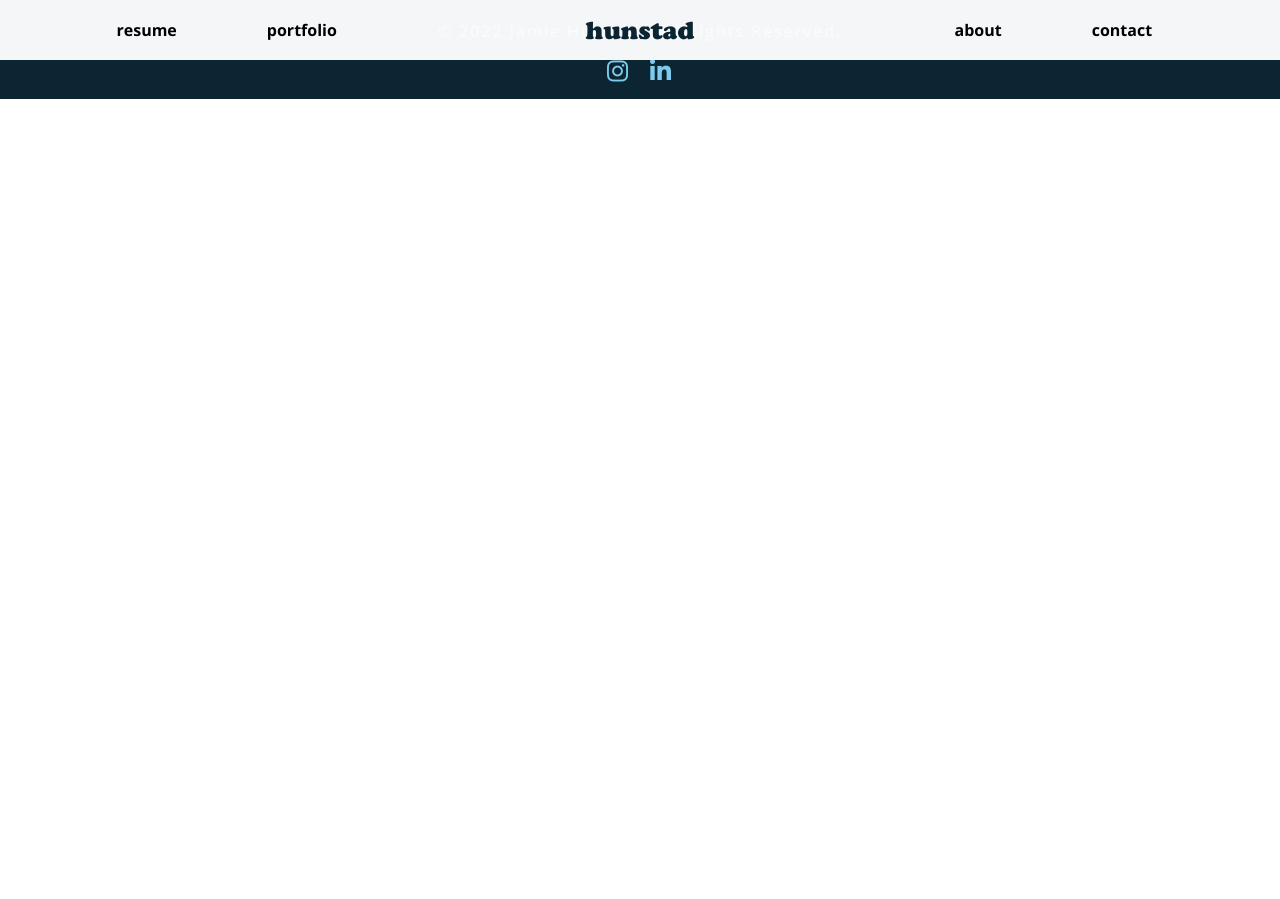
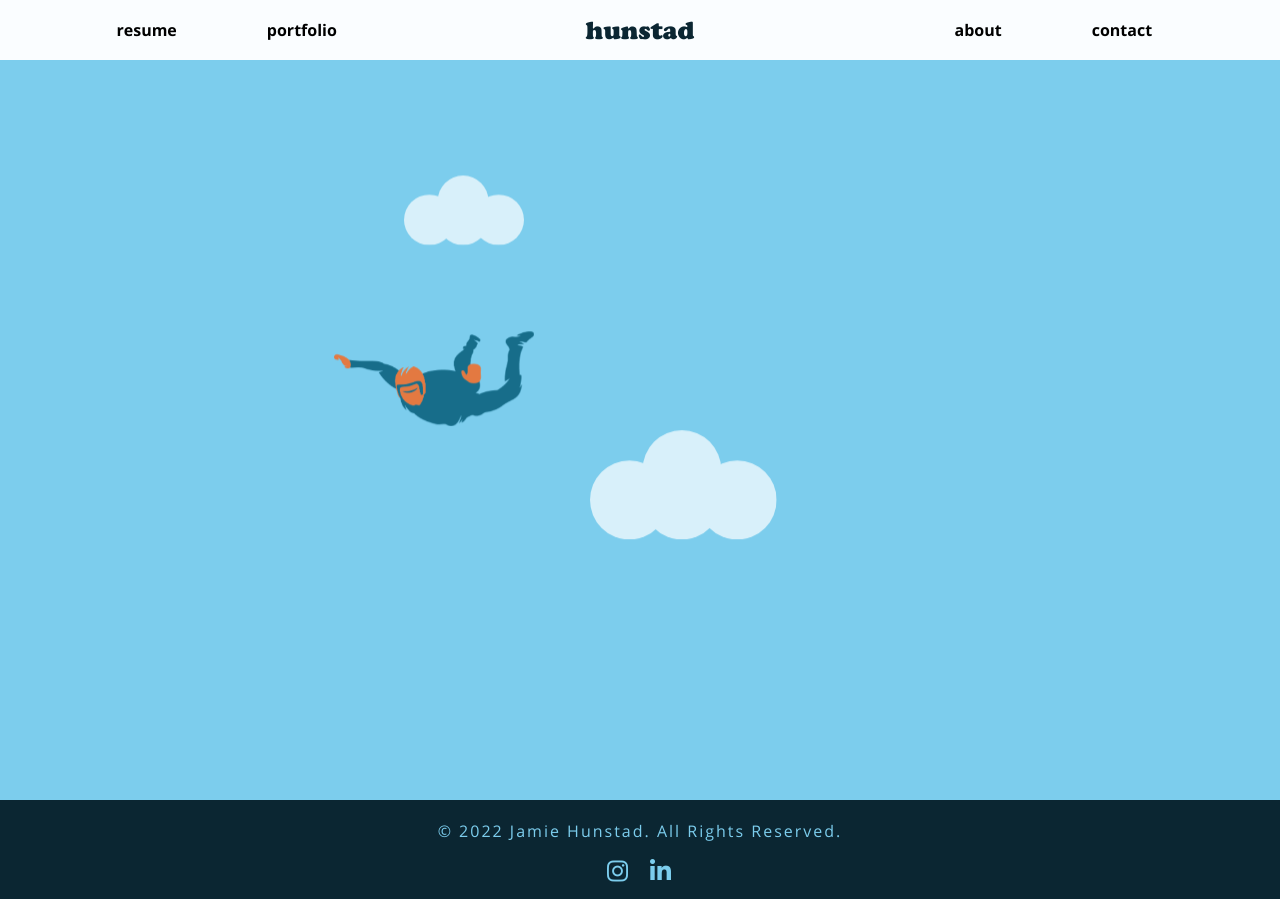
Before and after one commit to JamieHunstad/hunstad, an Angular app: page /about in a window 1280 px wide. Before the commit this address led to /. Before the commit the page ends 800 px from the top, so only its background shows below. Built offline with nearby package versions, Linux system fonts and the light colour scheme.

Commit message:
added about page

```diff
--- a/src/app/app-routing.module.ts
+++ b/src/app/app-routing.module.ts
@@ -1,11 +1,13 @@
 import { NgModule } from '@angular/core';
 import { RouterModule, Routes } from '@angular/router';
+import { AboutComponent } from './pages/about/about.component';
 import { HomeComponent } from './pages/home/home.component';
 import { ProjectsComponent } from './pages/projects/projects.component';
 
 const routes: Routes = [
   {path: '', component: HomeComponent},
-  {path: 'projects', component: ProjectsComponent}
+  {path: 'projects', component: ProjectsComponent},
+  {path: 'about', component: AboutComponent}
 ];
 
 @NgModule({
--- a/src/app/app.module.ts
+++ b/src/app/app.module.ts
@@ -7,6 +7,7 @@ import { HeaderComponent } from './shared/header/header.component';
 import { FooterComponent } from './shared/footer/footer.component';
 import { HomeComponent } from './pages/home/home.component';
 import { ProjectsComponent } from './pages/projects/projects.component';
+import { AboutComponent } from './pages/about/about.component';
 
 @NgModule({
   declarations: [
@@ -14,7 +15,8 @@ import { ProjectsComponent } from './pages/projects/projects.component';
     HeaderComponent,
     FooterComponent,
     HomeComponent,
-    ProjectsComponent
+    ProjectsComponent,
+    AboutComponent
   ],
   imports: [
     BrowserModule,
--- /dev/null
+++ b/src/app/pages/about/about.component.css
@@ -0,0 +1,65 @@
+.about-container{
+    padding-top: 60px;
+    height:100vh;
+    overflow-y: auto;
+    overflow-x: hidden;
+    perspective: 10px;
+    background-color: var(--colorMain);
+}
+
+.parallax-container{
+    position: relative;
+    height: 100%;
+    transform-style: preserve-3d;
+    z-index: -1;
+}
+.projects-title{
+    color: var(--colorSecondary);
+    font-family: var(--displayFont);
+    font-size:90px;
+    position: relative;
+    top: 200px;
+    left: 10%;
+    z-index:-10;
+}
+.projects-content-container{
+    margin-top:-5px;
+    background-color: white;
+    padding-top:450px;
+    z-index: 3;
+    width: 100%;
+
+}
+.projects-content{
+    padding-bottom:300px;
+    padding-left: 15%;
+    padding-right: 15%;
+}
+.projects-content--title{
+    margin-bottom: 50px;
+}
+.diver{
+    width:200px;
+    position: relative;
+    top: 250px;
+    left: 10%;
+    transform: translateZ(-10px) scale(2);
+    z-index:-10;
+}
+.cloud-1{
+    width:100px;
+    position: relative;
+    top: -200px;
+    right: 50px;
+    transform: translateZ(-15px) scale(3);
+    z-index: -1;
+    width:100px;
+}
+.cloud-2{
+    width:100px;
+    transform: translateZ(-20px) scale(4);
+    position: relative;
+    top: 540px;
+    left: 400px;
+    width: 140px;
+}
--- /dev/null
+++ b/src/app/pages/about/about.component.html
@@ -0,0 +1,16 @@
+<section class="about-container">
+    <div class="parallax-container">
+        <img class="diver" src="assets/images/diver.png">
+        <img class="cloud-1" src="assets/images/cloud-sm.svg">
+        <img class="cloud-2" src="assets/images/cloud-sm.svg">
+    </div>
+    <img class="cloud-3" src="assets/images/cloud-bg.svg">
+    <div class="projects-content-container">
+        <section class="projects-content">
+            <h2 class="projects-content--title">About</h2>
+            <p class="margin-sm">Aug. 2022 - September 2022</p>
+            <p class="margin-sm">Hi, my name is jamie hunstad! I'm a front-end developer with a design background. Description of the shit thsi project is about. Im filling this up so i can see how it would look.</p>
+            <img src="/assets/images/gull.jpg" class="placeholder">
+        </section>
+    </div>
+</section>
--- /dev/null
+++ b/src/app/pages/about/about.component.ts
@@ -0,0 +1,15 @@
+import { Component, OnInit } from '@angular/core';
+
+@Component({
+  selector: 'app-about',
+  templateUrl: './about.component.html',
+  styleUrls: ['./about.component.css']
+})
+export class AboutComponent implements OnInit {
+
+  constructor() { }
+
+  ngOnInit(): void {
+  }
+
+}
```
Also changed, not shown: src/assets/images/diver.png (added), 1 other file (tests, documents, lock files or other folders).
